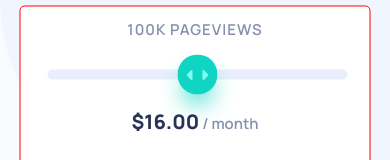
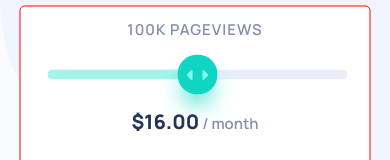
Before and after one commit to nicyuvi/interactive-pricing-component-solution, a React (Create React App) app: page / in a window 390 px wide. Shown: the part 259-419 px from the top of the page. Built offline with nearby package versions, Linux system fonts and the light colour scheme.

Commit message:
Add responsive progress bar to range slider

```diff
--- a/src/App/Slider.js
+++ b/src/App/Slider.js
@@ -1,15 +1,26 @@
 import { React, useState, useEffect } from 'react';
 
 function Slider() {
-  // set slider value state
   const [sliderValue, setSliderValue] = useState(3);
 
-  // update sliderValue state when slider value changes
+  // call when slider value changes
   function sliderCallBack(e) {
-    setSliderValue(e.target.value);
+    let minSliderValue = e.target.min,
+      maxSliderValue = e.target.max,
+      sliderValue = e.target.value;
+
+    // update sliderValue state
+    setSliderValue(sliderValue);
+
+    // update background size
+    e.target.style.backgroundSize =
+      ((sliderValue - minSliderValue) * 100) /
+        (maxSliderValue - minSliderValue) +
+      '% 100%';
   }
 
-  // do something when slider value changes
+  // TODO: display different page views and prices as side effect
+  // run side effects when range slider renders
   useEffect(() => {
     console.log(sliderValue, 'value changing');
   }, [sliderValue]);
--- a/src/index.css
+++ b/src/index.css
@@ -272,7 +272,6 @@ hr {
   padding: 0;
 }
 
-/* TODO: fill left side slider with cyan color */
 /* ?Slider */
 .slider-container__slider {
   width: 300px;
@@ -280,17 +279,19 @@ hr {
   margin: 0 auto 2em;
 }
 
-.slider {
+input[type='range'] {
   -webkit-appearance: none;
-  appearance: none;
   width: 100%;
   height: 10px;
-  background: var(--lightGrayBlue95);
   outline: none;
+  background-color: var(--lightGrayBlue95);
+  background-image: linear-gradient(to right, var(--softCyan), var(--softCyan));
+  background-size: 50% 100%;
+  background-repeat: no-repeat;
   border-radius: 10px;
 }
 
-.slider::-webkit-slider-thumb {
+input[type='range']::-webkit-slider-thumb {
   -webkit-appearance: none;
   appearance: none;
   width: 40px;
```
